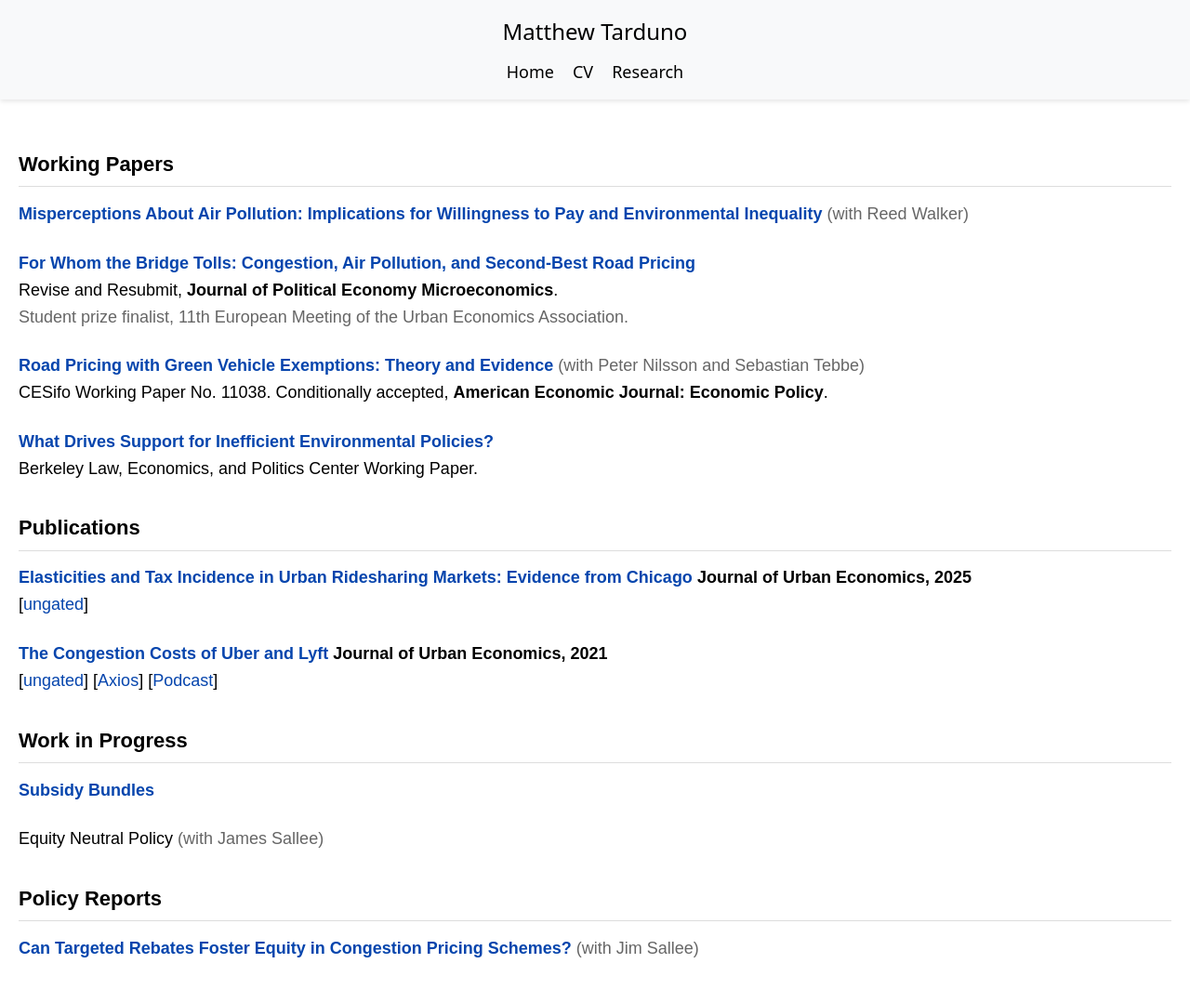
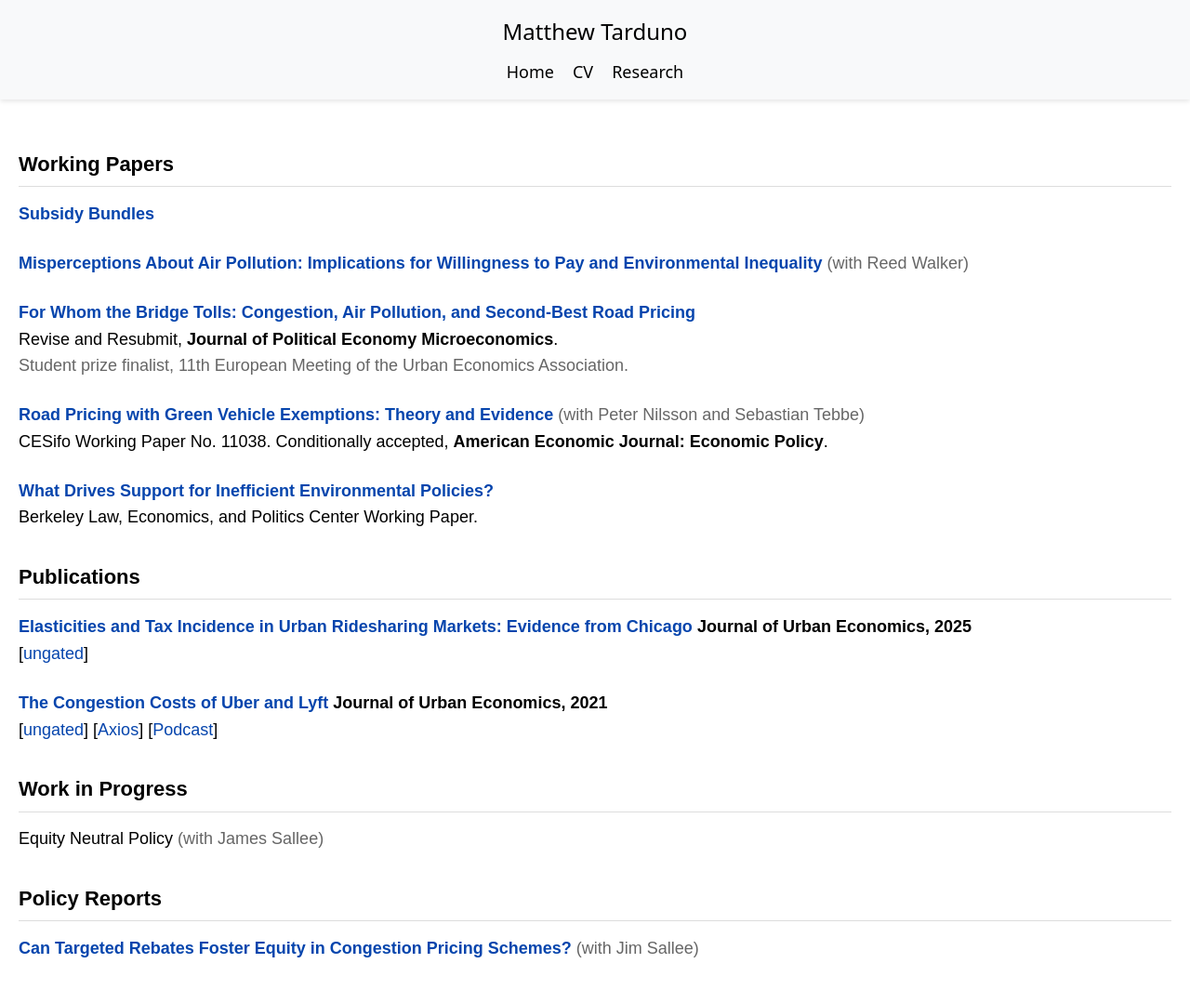
Before and after one commit to Matt-Tarduno/Matt-Tarduno.github.io, a Jekyll site: the page built from research_mobile/index.html, in a window 1280 px wide. Shown: the whole page at 93% size. Built offline with Jekyll 4.4.1, drawn with Linux system fonts in a browser that asks for light colours; some of the changed lines change nothing that is shown.

Commit message:
Update index.html

```diff
--- a/research_mobile/index.html
+++ b/research_mobile/index.html
@@ -130,6 +130,10 @@ title: Research
 
     <h1>Working Papers</h1>
 
+    <p>
+    <a href="https://papers.ssrn.com/sol3/papers.cfm?abstract_id=6753504" target="_blank">Subsidy Bundles</a>
+  </p>
+
       <p>
       <a href="https://www.dropbox.com/scl/fi/ialedsd1o0yqdy4u2g3ct/TardunoWalkerAirInfo.pdf?rlkey=o1q1m3unwzm83db2lz539mcf5&e=1&dl=0" target="_blank">Misperceptions About Air Pollution: Implications for Willingness to Pay and Environmental Inequality</a><span> (with Reed Walker)</span><br>
     </p>
@@ -169,8 +173,6 @@ title: Research
 
     <h1>Work in Progress</h1>
 
-    <p><a href="https://papers.ssrn.com/sol3/papers.cfm?abstract_id=6753504" target="_blank">Subsidy Bundles</a></p>
-
     <p>Equity Neutral Policy<span> (with James Sallee)</span></p>
 
     <h1>Policy Reports</h1>
```
